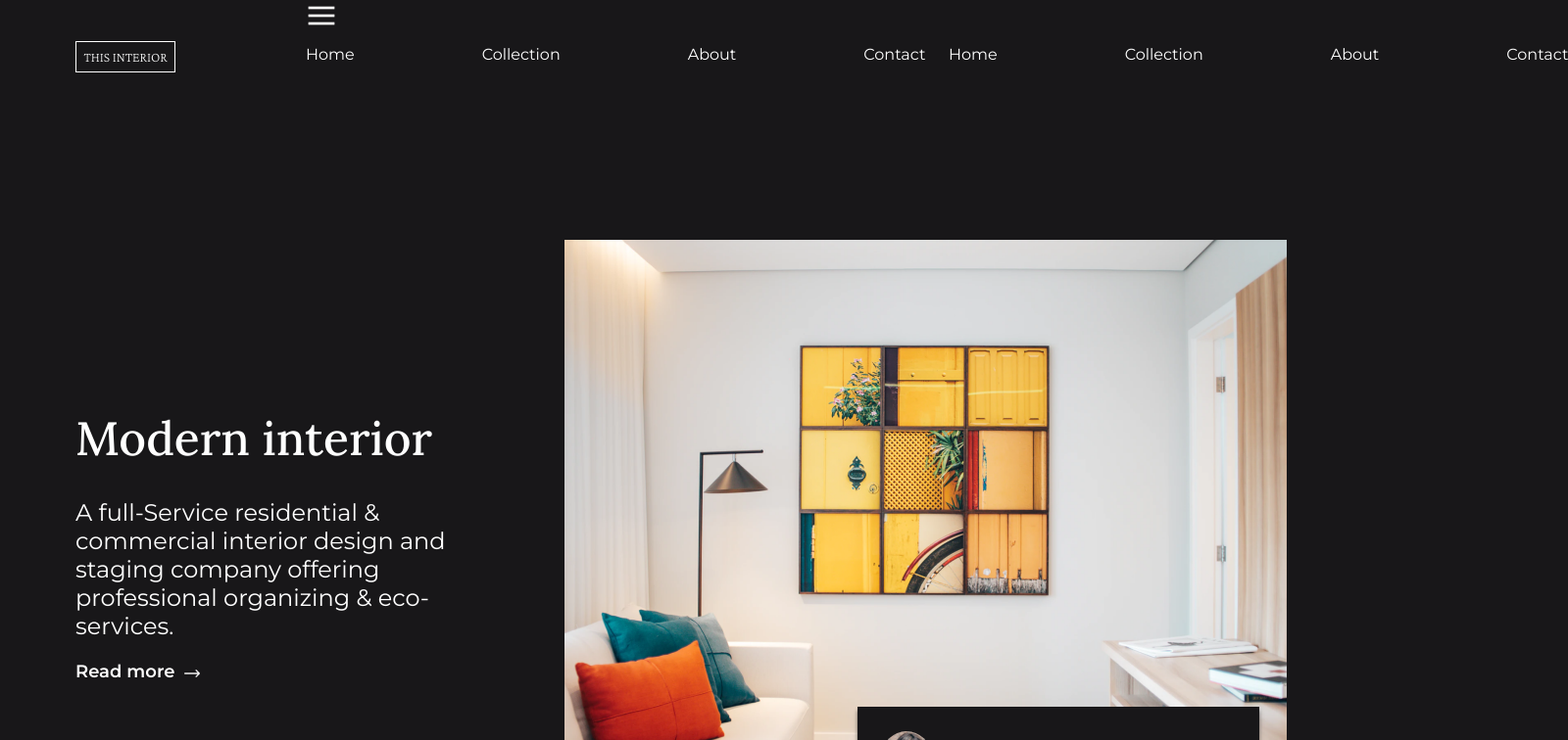
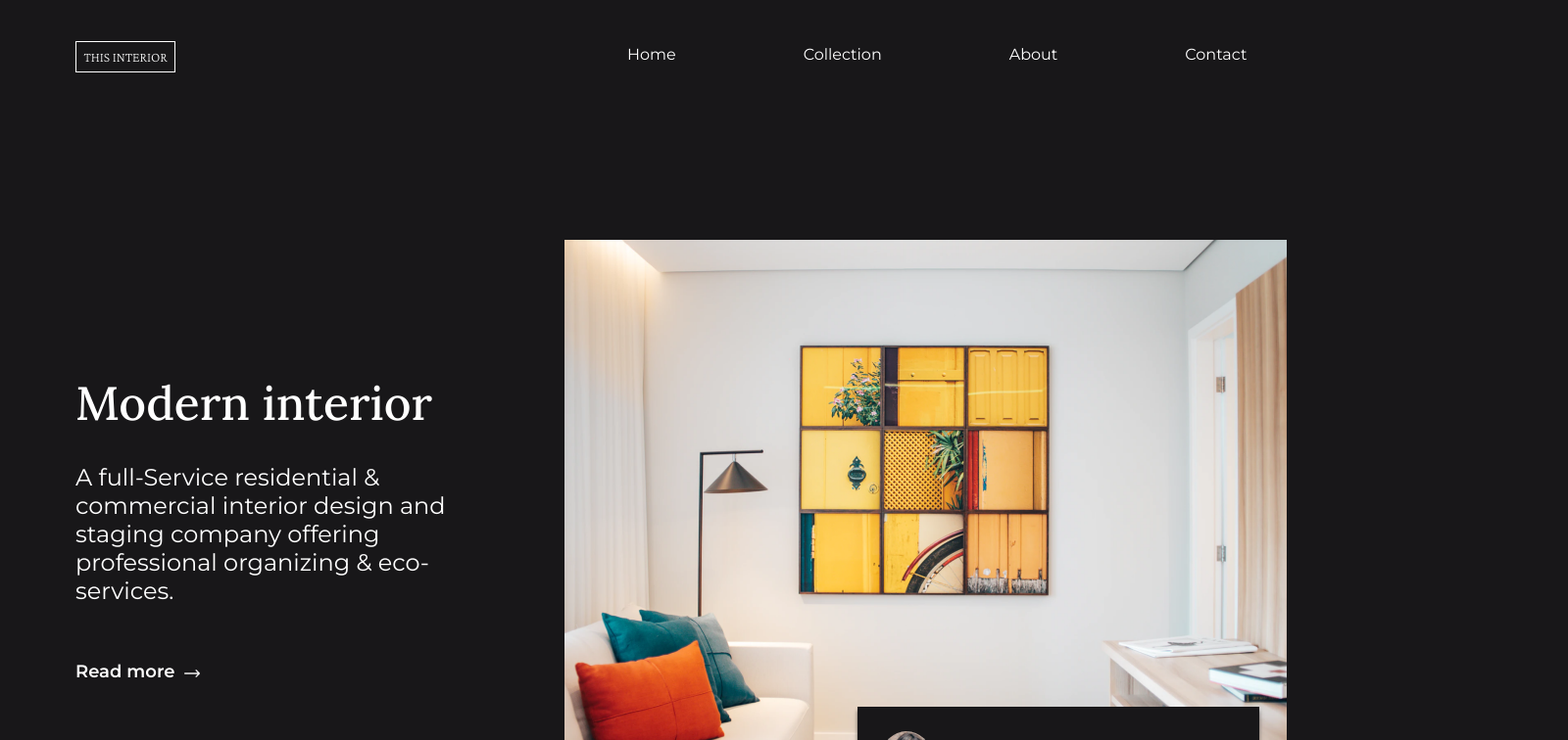
Before and after one commit to Nattanjunior/Interior-Consultant, a React (Vite) app in the folder Interior/: page / in a window 1280 px wide. Shown: the top 756 px of the page at 98% size, 1600 px wide, since content can reach past the window. Built offline with nearby package versions, Linux system fonts and the light colour scheme.

Commit message:
ainda tentnado estilizar o menu

```diff
--- a/Interior/src/components/menu.jsx
+++ b/Interior/src/components/menu.jsx
@@ -1,18 +1,24 @@
 import { useState } from "react";
-import Menu from '../images/Menu.png'
+import menuIcon from '../images/menu.png'
+import  '../style/App.css'
 
 export  const MenuHamburguer = ()=>{
     const [MenuOpen, setMenuOpen] = useState(false)
 
     const toggleMenu = ()=>{
         setMenuOpen(!MenuOpen)
+        const element = document.getElementsByClassName('NavBar')
+        return element
+
     }
 
     return(
         <div className={`hamburguer-menu ${MenuOpen? 'open': " "}`}>
 
+        <div className="menu-icon" onClick={toggleMenu}>
+
+        </div>
         <nav className="NavBar">
-            <img src={Menu} alt=""  onClick={toggleMenu}/>
         <ul>
           <li><a href="#">Home</a></li>
           <li><a href="#">Collection</a></li>
--- a/Interior/src/components/mobile.jsx
+++ b/Interior/src/components/mobile.jsx
@@ -15,14 +15,15 @@ export const Div = styled.div`
 nav{
     display: none;
 }
-.menu{
+.imgMenu{
     display: block;
     width: 38px;
     height: 38px;
+    position: absolute;
     top: 16px;
-    left: 329px;
+    left: 129px;
 }
-.menu:hover{
+.imgMenu:hover{
     cursor: pointer;
 }
 h1{
@@ -116,6 +117,7 @@ footer{
     left: 44px;
 }
 
+
 }
 
 
--- a/Interior/src/pages/App.jsx
+++ b/Interior/src/pages/App.jsx
@@ -9,21 +9,20 @@ import { MenuHamburguer } from '../components/menu'
 
 function App() {
 
+
   return (
-    <Div >
+    <Div>
       <header>
         <p className='rect'>THIS INTERIOR</p>
-        <MenuHamburguer/>
 
-        <nav className='NavBar'>
-          <ul>
-          <li><a href="">Home</a></li>
-          <li><a href="">Collection</a></li>
-          <li><a href="">About</a></li>
-          <li><a href="">Contact</a></li>
-          </ul>
-          </nav>
-          <img className='menu' src={imgMenu} alt="logo" />
+        <div className='divMenu'>
+          <img className="imgMenu" src={imgMenu} alt=""/>
+        </div>
+        <nav >
+
+          <MenuHamburguer/>
+        </nav>
+
       </header>
       <main>
         <h1>Modern interior</h1>
--- a/Interior/src/style/App.css
+++ b/Interior/src/style/App.css
@@ -52,7 +52,12 @@ h1{
   letter-spacing: 0em;
   text-align: left;
 }
-
+.imgMenu{
+  display: none;
+}
+.divMenu{
+  position: absolute;
+}
 .link{
   width: 103px;
   height: 22px;
@@ -120,7 +125,6 @@ footer{
   justify-content: center;
   align-items: center;
 }
-
 
 .wrapper{
   width: 737px;
```
Also changed, not shown: Interior/src/images/close.png (added).
